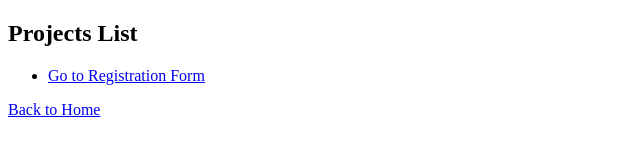
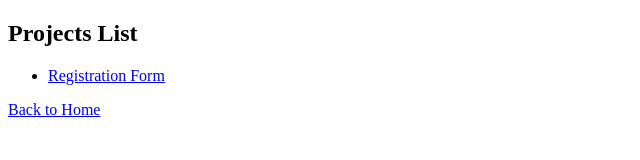
Before and after one commit to CHAITHRIKA2405/wd201, a website: page http-server/project.html in a window 1280 px wide. Shown: the full height of the page, 0-640 px from the left. Drawn offline with Linux system fonts and the light colour scheme.

Commit message:
Update project.html

```diff
--- a/http-server/project.html
+++ b/http-server/project.html
@@ -6,7 +6,7 @@
 <body>
   <h2>Projects List</h2>
   <ul>
-    <li><a href="/registration">Go to Registration Form</a></li>
+    <li><a href="/registration">Registration Form</a></li>
   </ul>
   <a href="/">Back to Home</a>
 </body>
```
